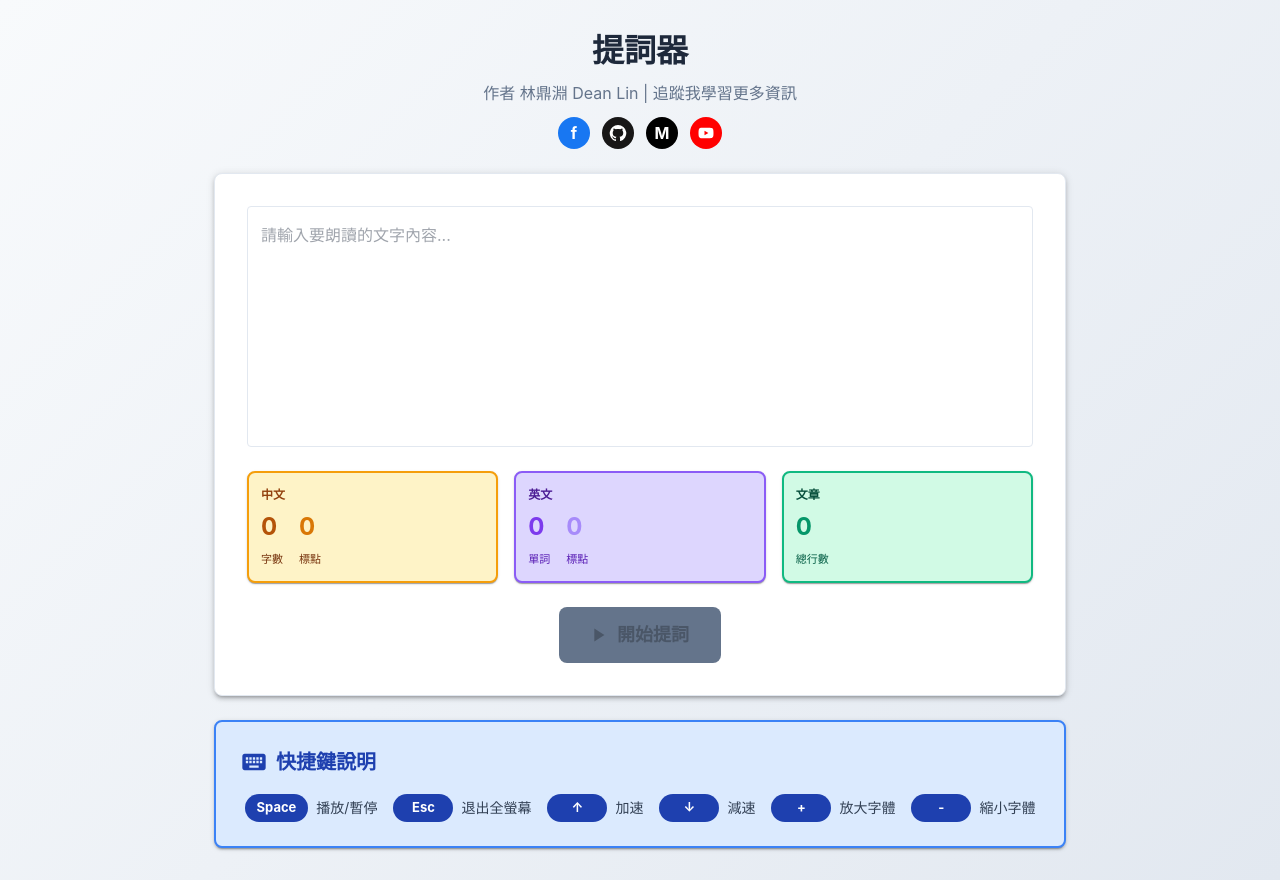
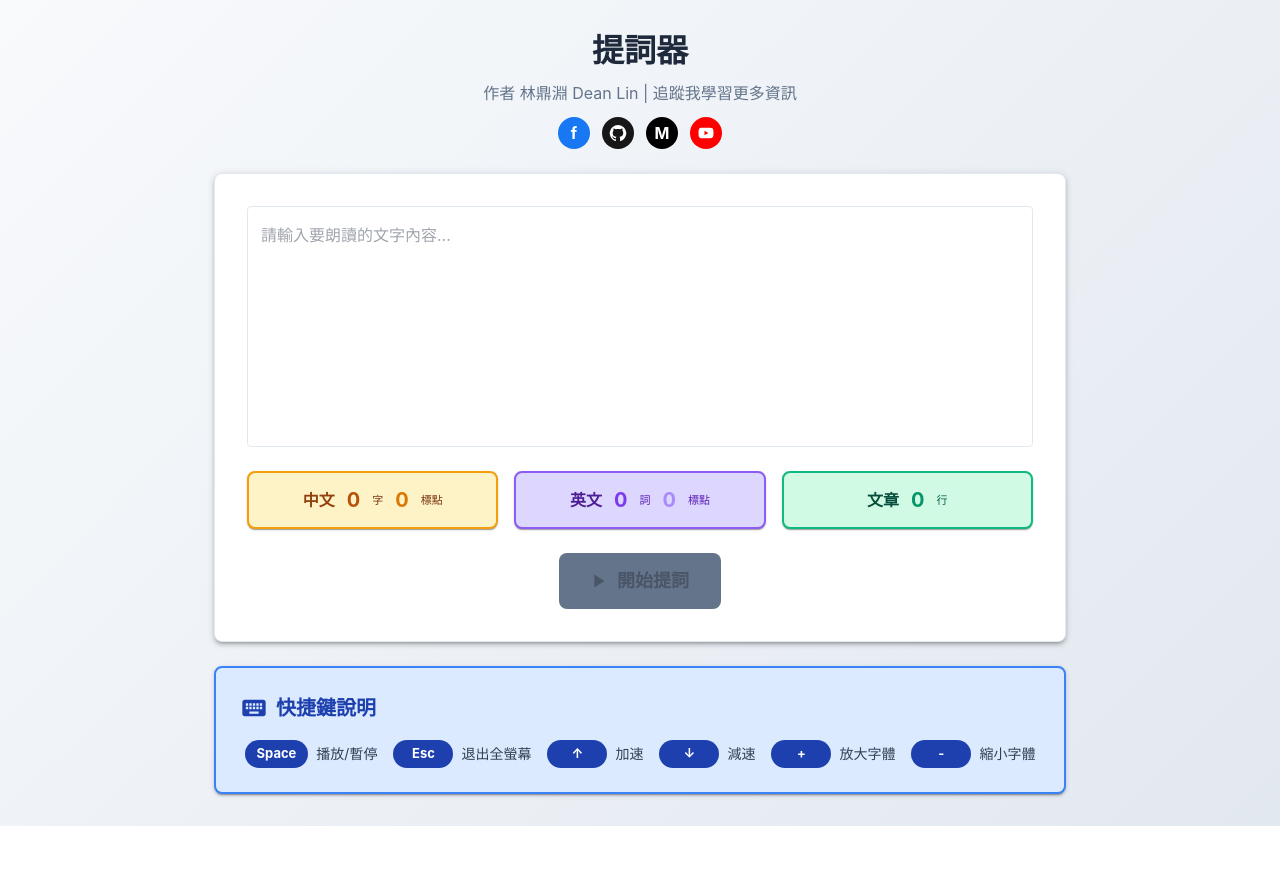
Before and after one commit to dean9703111/teleprompter-app, a React (Vite) app: page / in a window 1280 px wide. After the commit the page ends 826 px from the top, so only its background shows below. Built offline with nearby package versions, Linux system fonts and the light colour scheme.

Commit message:
Refactor App component layout for Chinese and English statistics: streamlined typography and box structure for improved readability and alignment, enhancing the overall user interface.

```diff
--- a/src/App.tsx
+++ b/src/App.tsx
@@ -273,53 +273,22 @@ function App() {
                 borderRadius: 2,
               }}
             >
-              <Typography
-                variant="caption"
-                sx={{
-                  color: '#92400e',
-                  fontWeight: 'bold',
-                  fontSize: '12px',
-                  display: 'block',
-                  mb: 0.5,
-                }}
-              >
+              <Box sx={{ display: 'flex', gap: 1.5, alignItems: 'center', justifyContent: 'center' }}>
+                <Typography variant="caption" sx={{ color: '#92400e', fontWeight: 'bold', fontSize: '16px' }}>
                   中文
                 </Typography>
-              <Box sx={{ display: 'flex', gap: 2, flexWrap: 'wrap' }}>
-                <Box>
-                  <Typography
-                    sx={{
-                      fontSize: '24px',
-                      fontWeight: 'bold',
-                      color: '#b45309',
-                    }}
-                  >
+                <Typography sx={{ fontSize: '20px', fontWeight: 'bold', color: '#b45309' }}>
                   {stats.chineseChars}
                 </Typography>
-                  <Typography
-                    variant="caption"
-                    sx={{ color: '#78350f', fontSize: '11px' }}
-                  >
-                    字數
+                <Typography variant="caption" sx={{ color: '#78350f', fontSize: '11px' }}>
+                  字
                 </Typography>
-                </Box>
-                <Box>
-                  <Typography
-                    sx={{
-                      fontSize: '24px',
-                      fontWeight: 'bold',
-                      color: '#d97706',
-                    }}
-                  >
+                <Typography sx={{ fontSize: '20px', fontWeight: 'bold', color: '#d97706' }}>
                   {stats.chinesePunctuation}
                 </Typography>
-                  <Typography
-                    variant="caption"
-                    sx={{ color: '#78350f', fontSize: '11px' }}
-                  >
+                <Typography variant="caption" sx={{ color: '#78350f', fontSize: '11px' }}>
                   標點
                 </Typography>
-                </Box>
               </Box>
             </Paper>
 
@@ -333,53 +302,22 @@ function App() {
                 borderRadius: 2,
               }}
             >
-              <Typography
-                variant="caption"
-                sx={{
-                  color: '#4c1d95',
-                  fontWeight: 'bold',
-                  fontSize: '12px',
-                  display: 'block',
-                  mb: 0.5,
-                }}
-              >
+              <Box sx={{ display: 'flex', gap: 1.5, alignItems: 'center', justifyContent: 'center' }}>
+                <Typography variant="caption" sx={{ color: '#4c1d95', fontWeight: 'bold', fontSize: '16px' }}>
                   英文
                 </Typography>
-              <Box sx={{ display: 'flex', gap: 2, flexWrap: 'wrap' }}>
-                <Box>
-                  <Typography
-                    sx={{
-                      fontSize: '24px',
-                      fontWeight: 'bold',
-                      color: '#7c3aed',
-                    }}
-                  >
+                <Typography sx={{ fontSize: '20px', fontWeight: 'bold', color: '#7c3aed' }}>
                   {stats.englishWords}
                 </Typography>
-                  <Typography
-                    variant="caption"
-                    sx={{ color: '#5b21b6', fontSize: '11px' }}
-                  >
-                    單詞
+                <Typography variant="caption" sx={{ color: '#5b21b6', fontSize: '11px' }}>
+                  詞
                 </Typography>
-                </Box>
-                <Box>
-                  <Typography
-                    sx={{
-                      fontSize: '24px',
-                      fontWeight: 'bold',
-                      color: '#a78bfa',
-                    }}
-                  >
+                <Typography sx={{ fontSize: '20px', fontWeight: 'bold', color: '#a78bfa' }}>
                   {stats.englishPunctuation}
                 </Typography>
-                  <Typography
-                    variant="caption"
-                    sx={{ color: '#5b21b6', fontSize: '11px' }}
-                  >
+                <Typography variant="caption" sx={{ color: '#5b21b6', fontSize: '11px' }}>
                   標點
                 </Typography>
-                </Box>
               </Box>
             </Paper>
 
@@ -393,33 +331,15 @@ function App() {
                 borderRadius: 2,
               }}
             >
-              <Typography
-                variant="caption"
-                sx={{
-                  color: '#064e3b',
-                  fontWeight: 'bold',
-                  fontSize: '12px',
-                  display: 'block',
-                  mb: 0.5,
-                }}
-              >
+              <Box sx={{ display: 'flex', gap: 1.5, alignItems: 'center', justifyContent: 'center' }}>
+                <Typography variant="caption" sx={{ color: '#064e3b', fontWeight: 'bold', fontSize: '16px' }}>
                   文章
                 </Typography>
-              <Box>
-                <Typography
-                  sx={{
-                    fontSize: '24px',
-                    fontWeight: 'bold',
-                    color: '#059669',
-                  }}
-                >
+                <Typography sx={{ fontSize: '20px', fontWeight: 'bold', color: '#059669' }}>
                   {stats.totalLines}
                 </Typography>
-                <Typography
-                  variant="caption"
-                  sx={{ color: '#065f46', fontSize: '11px' }}
-                >
-                  總行數
+                <Typography variant="caption" sx={{ color: '#065f46', fontSize: '11px' }}>
+                  行
                 </Typography>
               </Box>
             </Paper>
```
Lines whose indentation alone changed are shown as unchanged.
